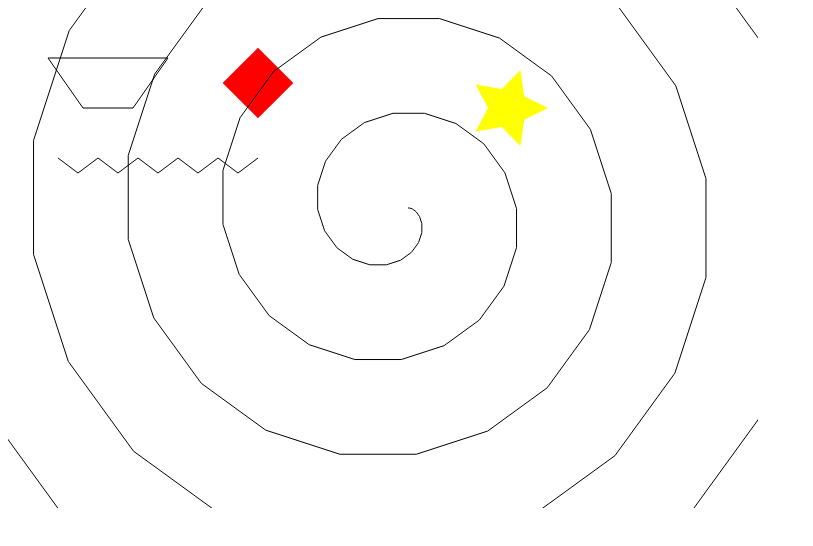
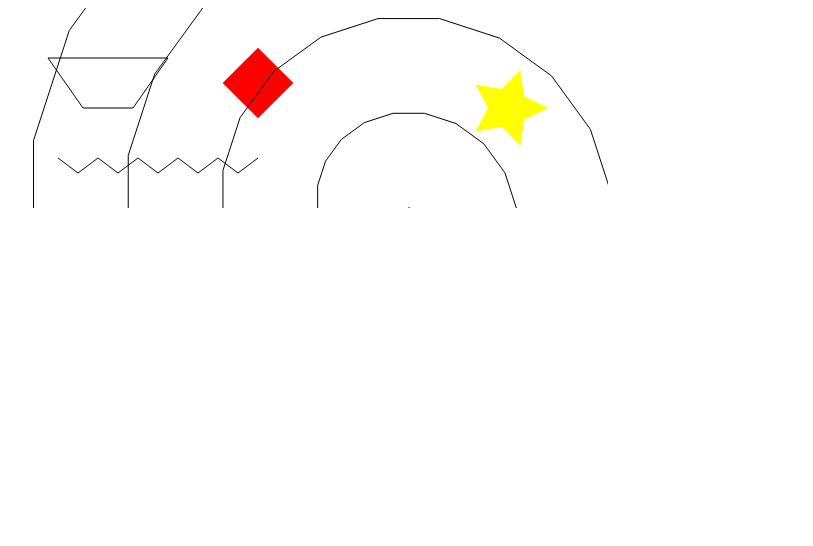
Before and after one commit to TerryAllee/COSC1350, a plain HTML site: page myWebsite/canvas.html in a window 1280 px wide. Shown: the whole page, without its empty margins (0-813 px from the left). Drawn offline with Linux system fonts and the light colour scheme.

Commit message:
Update canvas.html

```diff
--- a/myWebsite/canvas.html
+++ b/myWebsite/canvas.html
@@ -9,7 +9,7 @@
 </head>
 <body>
     <!-- Canvas shapes to be drawn-->
-    <canvas width="750" height="500"></canvas>
+    <canvas width="600" height="200"></canvas>
 
     <script>
         //Run the code after loading page
```
